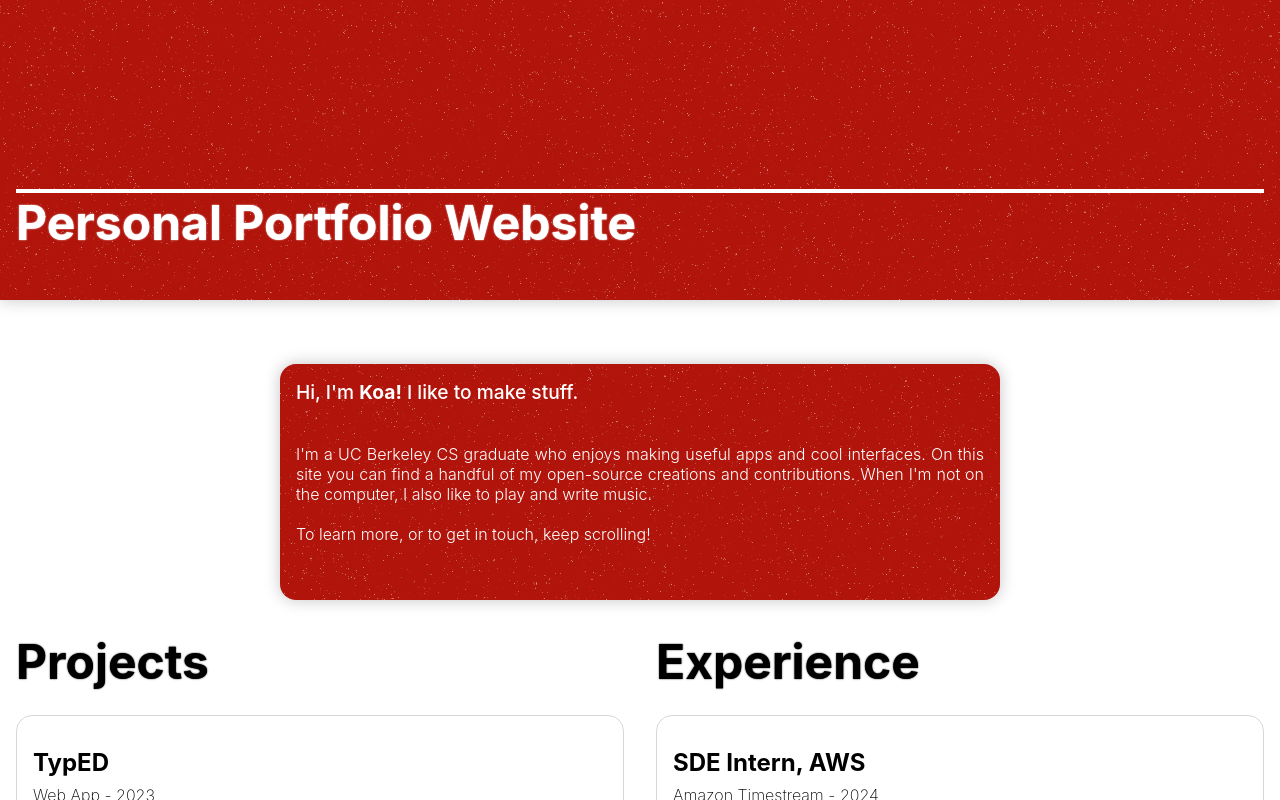
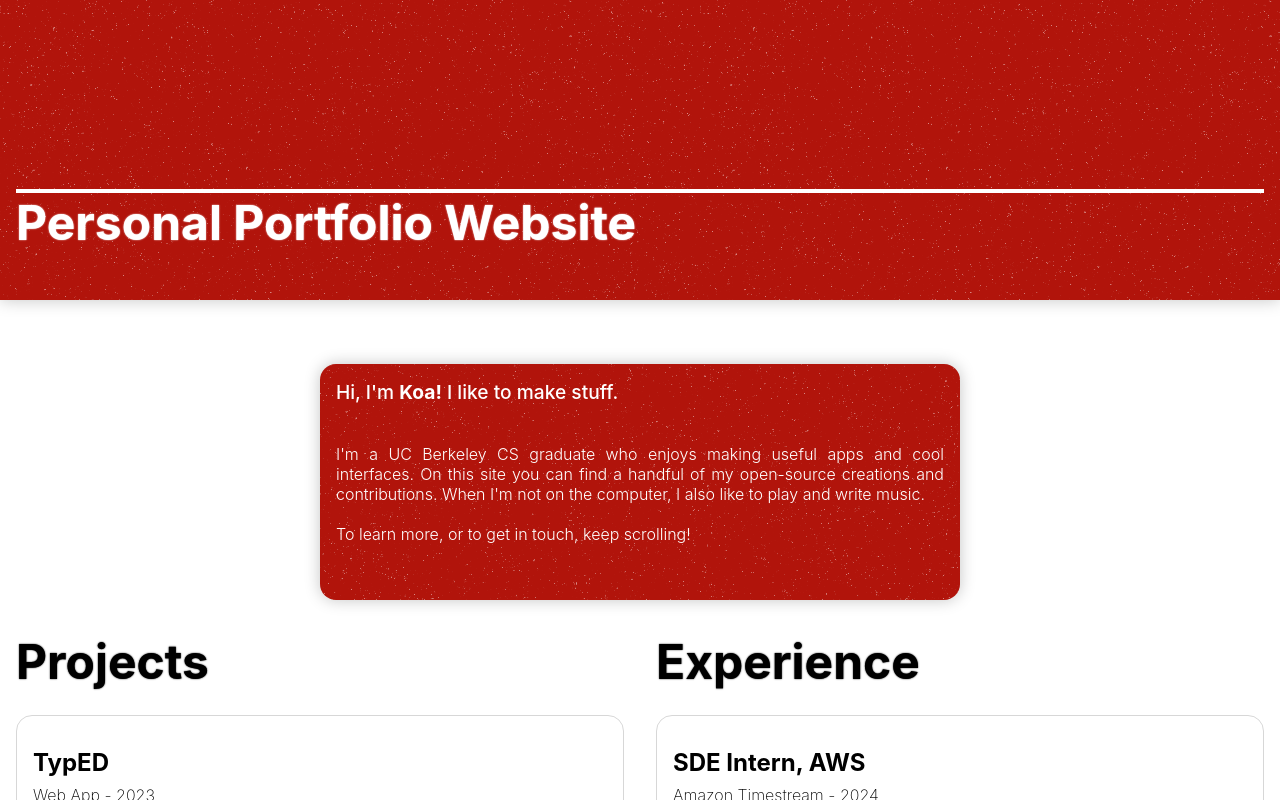
Before and after one commit to Miratari/personal-website, a React (Create React App) app in the folder client/: page / in a window 1280 px wide. Shown: the part 500-1300 px from the top of the page. Built offline with nearby package versions, Linux system fonts and the light colour scheme.

Commit message:
made about section smaller

```diff
--- a/client/src/App.css
+++ b/client/src/App.css
@@ -209,7 +209,7 @@ section .section-content {
 }
 @media (min-width: 45em) {
   #about {
-    max-width: 45em;
+    max-width: 40em;
     justify-content: center;
     margin-left: auto;
     margin-right: auto;
```
